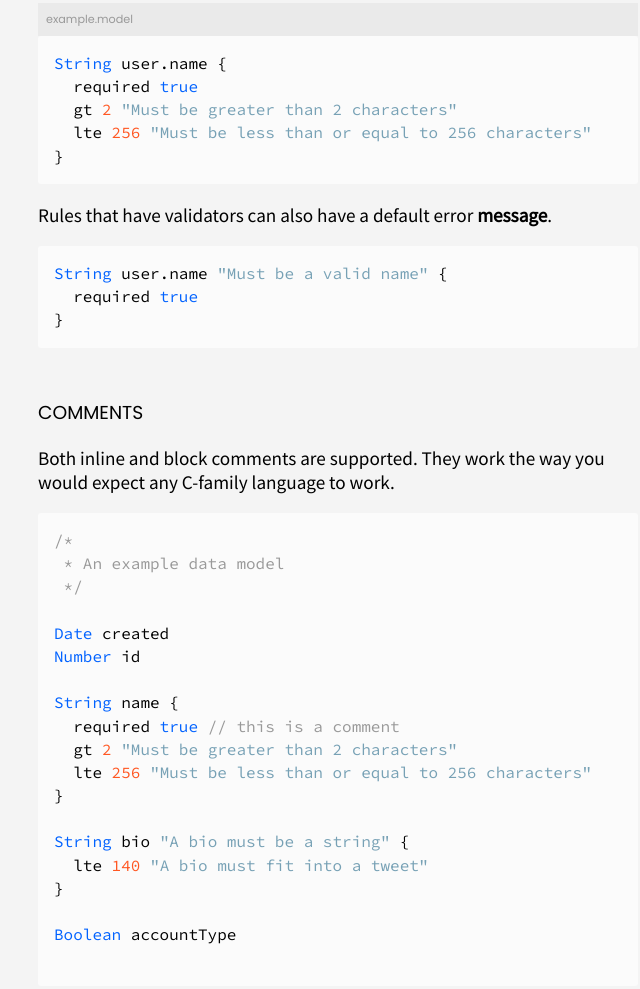
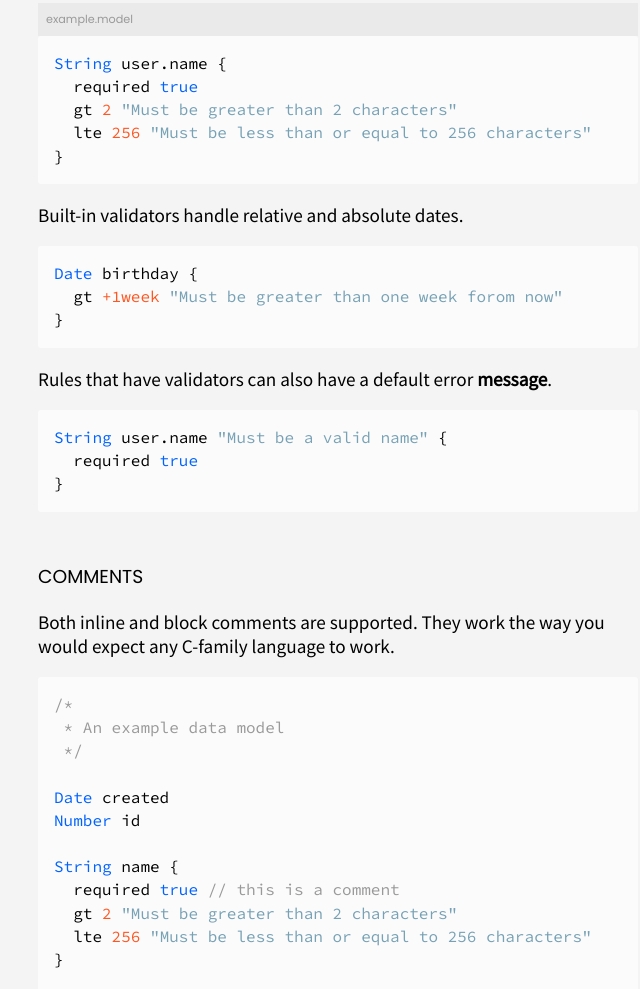
Before and after one commit to voltraco/dml, a website: page docs/index.html in a window 1280 px wide. Shown: the part 1266-2255 px from the top of the page, without its empty margins (154-794 px from the left). Drawn offline with Linux system fonts and the light colour scheme.

Commit message:
more docs

```diff
--- a/docs/index.html
+++ b/docs/index.html
@@ -53,6 +53,12 @@
   gt <span class="pl-n">2</span> <span class="pl-s"><span class="pl-pds">"</span>Must be greater than 2 characters<span class="pl-pds">"</span></span>
   lte <span class="pl-n">256</span> <span class="pl-s"><span class="pl-pds">"</span>Must be less than or equal to 256 characters<span class="pl-pds">"</span></span>
 }</pre>
+      <p>Built-in validators handle relative and absolute dates.</p>
+      <pre>
+<span class="pl-c1">Date</span> birthday {
+  gt <span class="pl-n">+1week</span> <span class="pl-s"><span class="pl-pds">"</span>Must be greater than one week forom now<span class="pl-pds">"</span></span>
+}</pre>
+
       <p>Rules that have validators can also have a default error <b>message</b>.</p>
       <pre>
 <span class="pl-c1">String</span> user.name <span class="pl-s"><span class="pl-pds">"</span>Must be a valid name<span class="pl-pds">"</span></span> {
@@ -99,6 +105,7 @@
 }</pre>
       <h4>example.model</h4>
       <pre>
+<span class="pl-n">@clean</span>
 <span class="pl-c1" title="Type">Date</span> <span title="Path">created</span>
 <span class="pl-c1" title="Type">String</span> <span title="Path">user.name</span></pre>
       <p>Given the above data and model, the result will not include the
```
